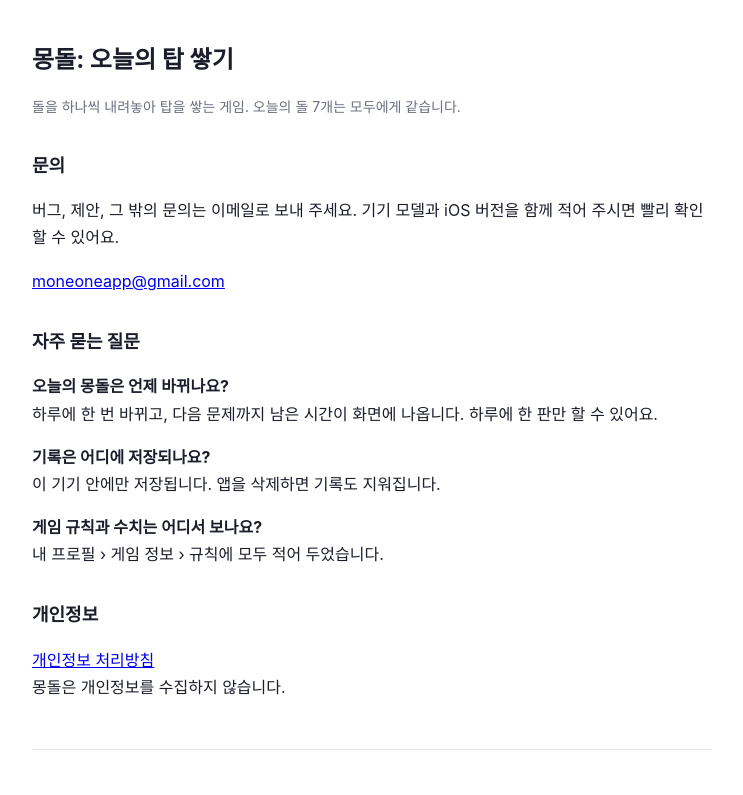
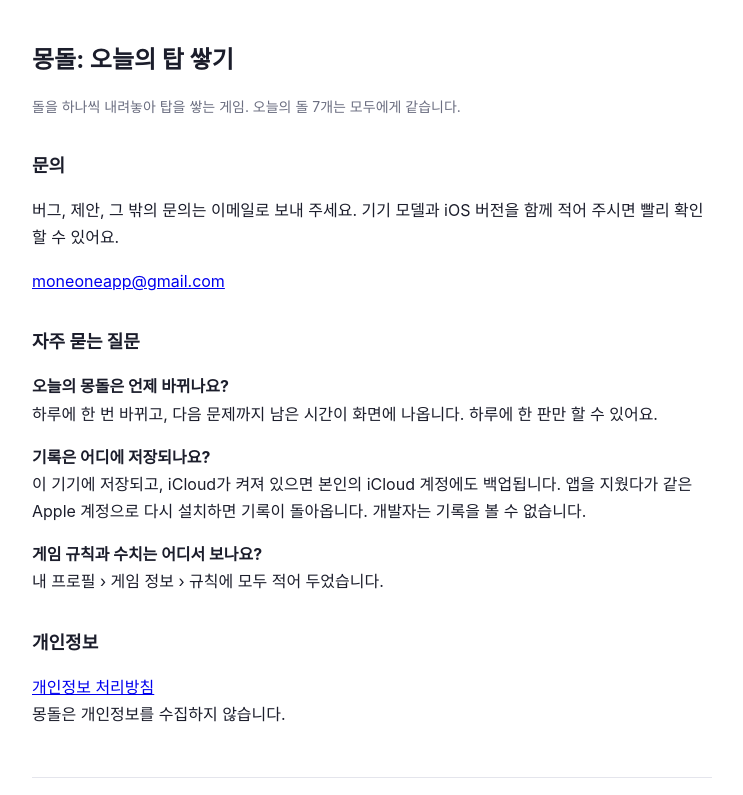
Before and after one commit to oiui030/mongdol-site, a plain HTML site: page index.html in a window 1280 px wide. Shown: the top 795 px of the page, without its empty margins (268-1011 px from the left). Drawn offline with Linux system fonts and the light colour scheme.

Commit message:
지원 페이지: 기록 저장 답변을 iCloud 백업에 맞게 고침

```diff
--- a/index.html
+++ b/index.html
@@ -24,7 +24,7 @@ h1 { font-size: 24px; margin: 0 0 4px; } h2 { font-size: 18px; margin: 32px 0 8p
 
 <h2>자주 묻는 질문</h2>
 <p><b>오늘의 몽돌은 언제 바뀌나요?</b><br>하루에 한 번 바뀌고, 다음 문제까지 남은 시간이 화면에 나옵니다. 하루에 한 판만 할 수 있어요.</p>
-<p><b>기록은 어디에 저장되나요?</b><br>이 기기 안에만 저장됩니다. 앱을 삭제하면 기록도 지워집니다.</p>
+<p><b>기록은 어디에 저장되나요?</b><br>이 기기에 저장되고, iCloud가 켜져 있으면 본인의 iCloud 계정에도 백업됩니다. 앱을 지웠다가 같은 Apple 계정으로 다시 설치하면 기록이 돌아옵니다. 개발자는 기록을 볼 수 없습니다.</p>
 <p><b>게임 규칙과 수치는 어디서 보나요?</b><br>내 프로필 › 게임 정보 › 규칙에 모두 적어 두었습니다.</p>
 
 <h2>개인정보</h2>
```
